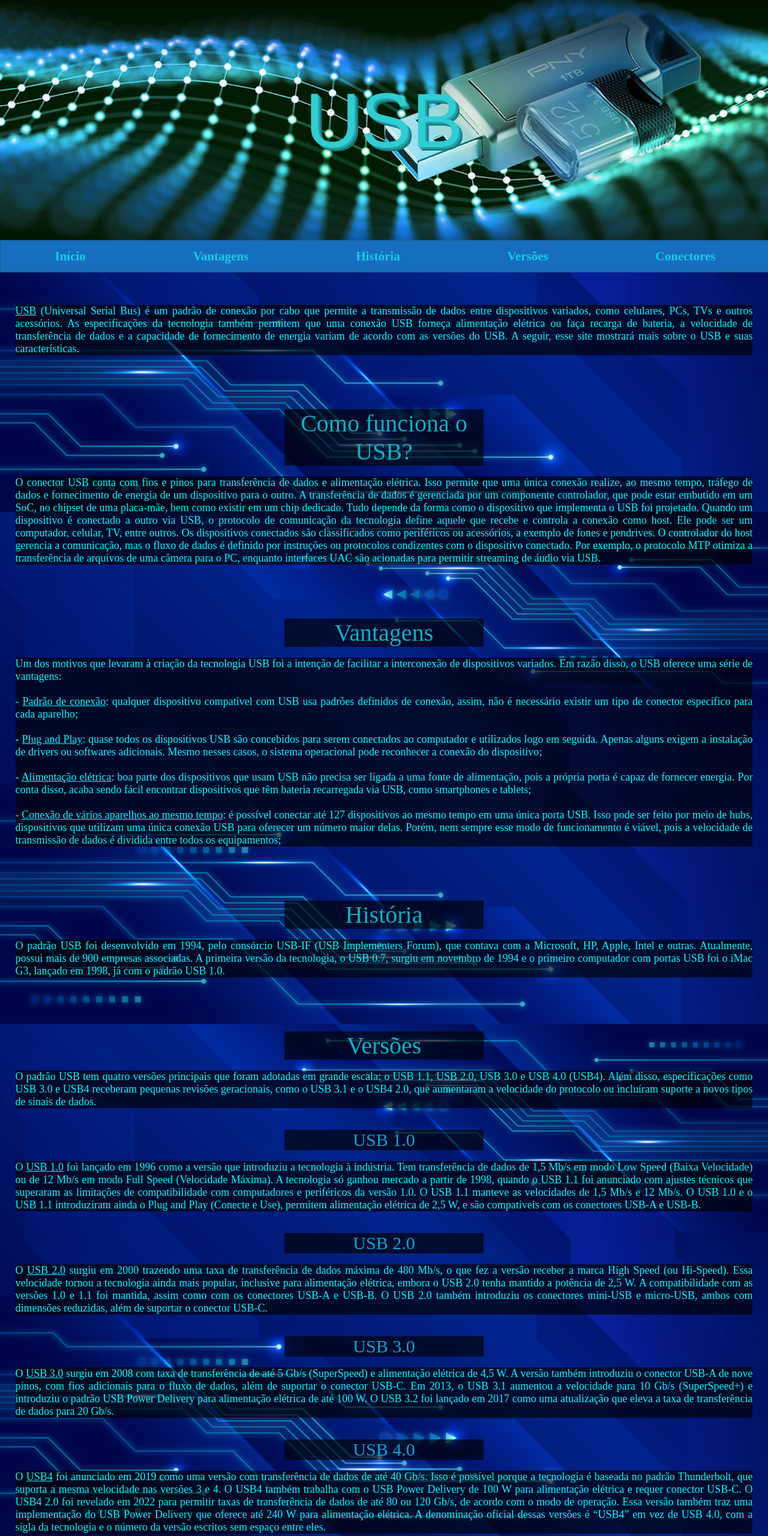
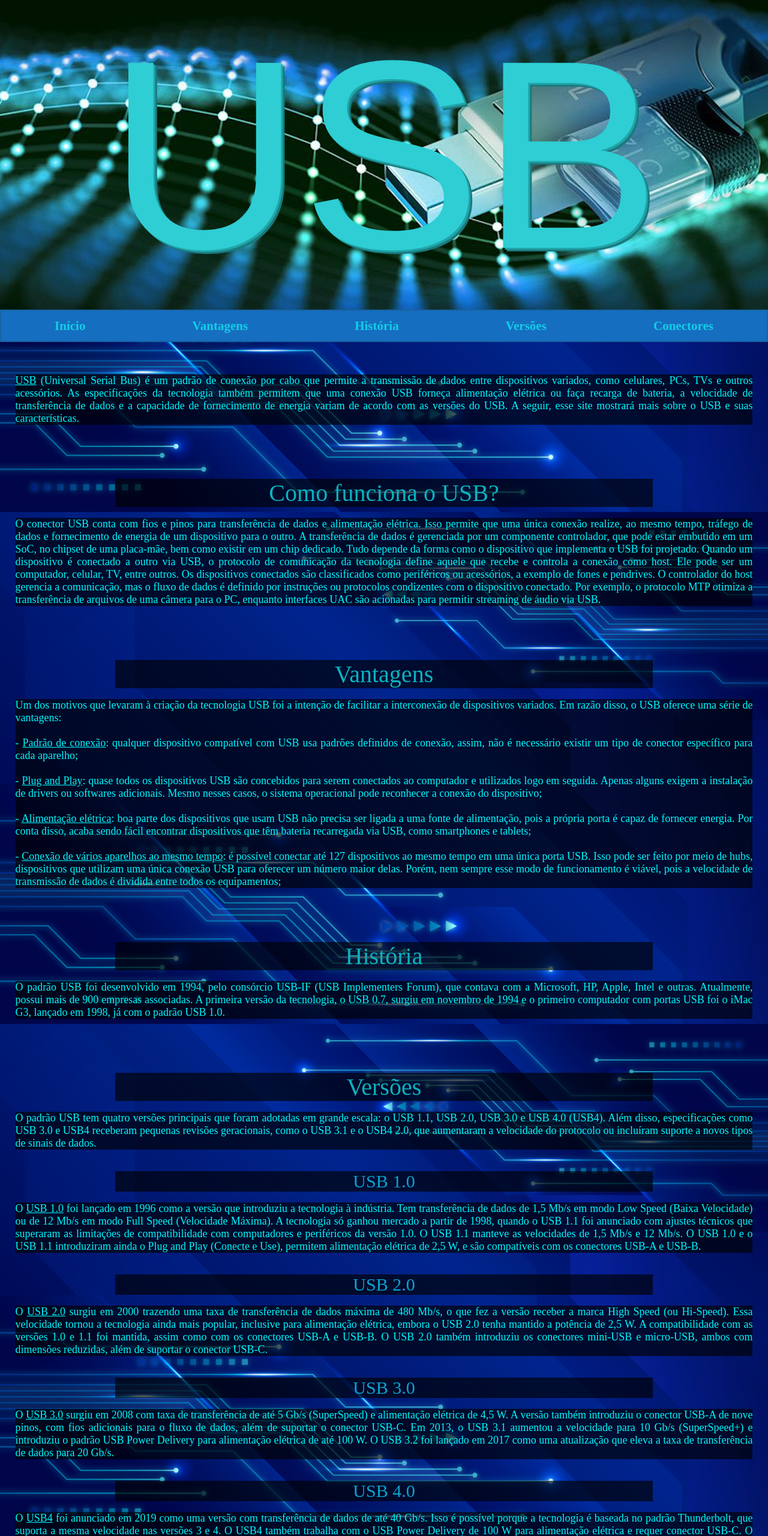
Before and after one commit to SummerNightcoreHits2/Project-USB, a plain HTML site: page index.html in a window 1280 px wide. Shown: the top 2560 px of the page at 60% size. Drawn offline with Linux system fonts and the light colour scheme.

Commit message:
Add files via upload

```diff
--- a/estilos.css
+++ b/estilos.css
@@ -1,3 +1,7 @@
+* {
+    box-sizing: border-box;
+}
+
 html,body {
     margin: 0;
 	padding: 0;
@@ -19,21 +23,22 @@ body {
     background-attachment: fixed;
     color:#000000;
     width: 100%;
-    overflow-x: hidden;
 }
 
 .title {
     color: #2eced4;
-    font-size: 8rem;
+    font-size: 35vw;
     font-family: sans-serif;
     text-shadow: 3px 3px #21a4a8, 6px 6px #197a7e;
+    text-align: center;
 }
 
 h1 {
     color: #0ab2be;
     font-size: 40px;
     text-align: center;
-    margin: 0 37%;
+    margin: 0 auto;
+    width: 70%;
     background: rgba(0, 0, 0, 0.65);
 }
 
@@ -41,8 +46,15 @@ h2 {
     color: #0aa3d1;
     font-size: 30px;
     text-align: center;
-    margin: 0 37%;
+    margin: 0 auto;
+    width: 70%;
     background: rgba(0, 0, 0, 0.65);
+}
+
+h3 {
+    word-wrap: break-word;
+    width: 100%;
+    box-sizing: border-box;
 }
 
 p {
@@ -89,6 +101,12 @@ header {
     transition: all 300ms;
 }
 
+.menu a:hover{
+    font-size: 1.5rem;
+    color: rgb(10, 219, 184);
+    transition: all 600ms;
+}
+
 footer {
     text-align: center;
     width: 100%;
@@ -97,15 +115,13 @@ footer {
     margin: 5px 0 0;
     padding: 10px;
     font-size: 150%;
+    box-sizing: border-box;
 }
 
-@media screen and (max-width: 550px){
+@media screen and (max-width:500px) {
     .menu {
         flex-direction: column;
         text-align: center;
-        font-size: 30px;
     }
-    h1, h2 {
-        margin: 0 2%;
-    }
+
 }
--- a/index.html
+++ b/index.html
@@ -143,7 +143,7 @@
             Por ser pequeno e ter implementação relativamente barata, o micro-USB pode ser encontrado em dispositivos como celulares antigos ou de baixo custo, fones de ouvido e carregadores. Contudo, o micro-USB vem sendo substituído pelo USB-C por ter conector não conversível e taxa máxima de 480 Mb/s.
         </p>
     </section>
+    <br><br><br><br>
+    <footer><h3>Criado por Guilherme Schambakler Viante 2024</h3></footer>
     </body>
-    <br><br><br>
-    <footer><h3>Criado por Guilherme Schambakler Viante 2024</h3></footer>
 </html>
```
